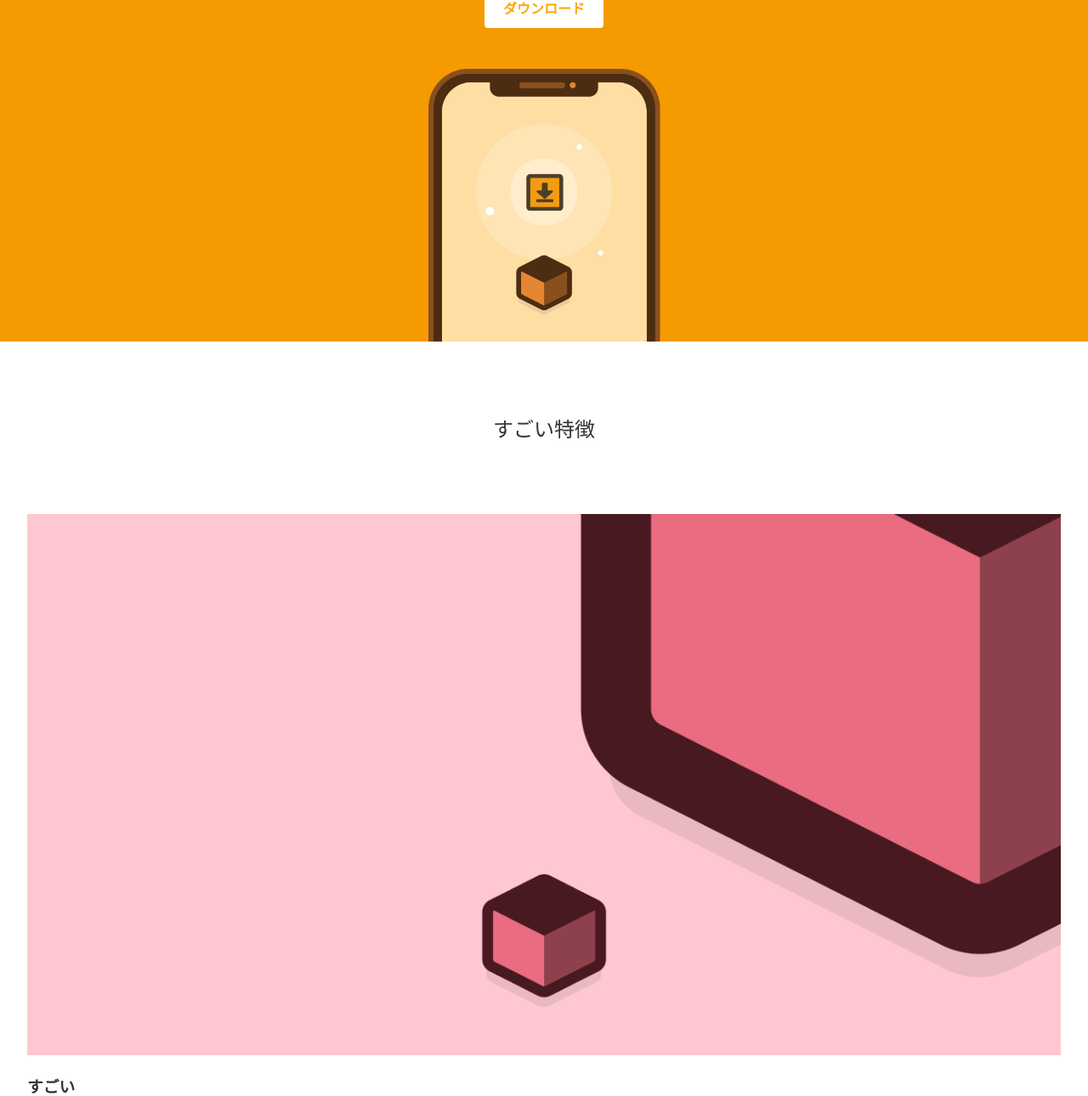
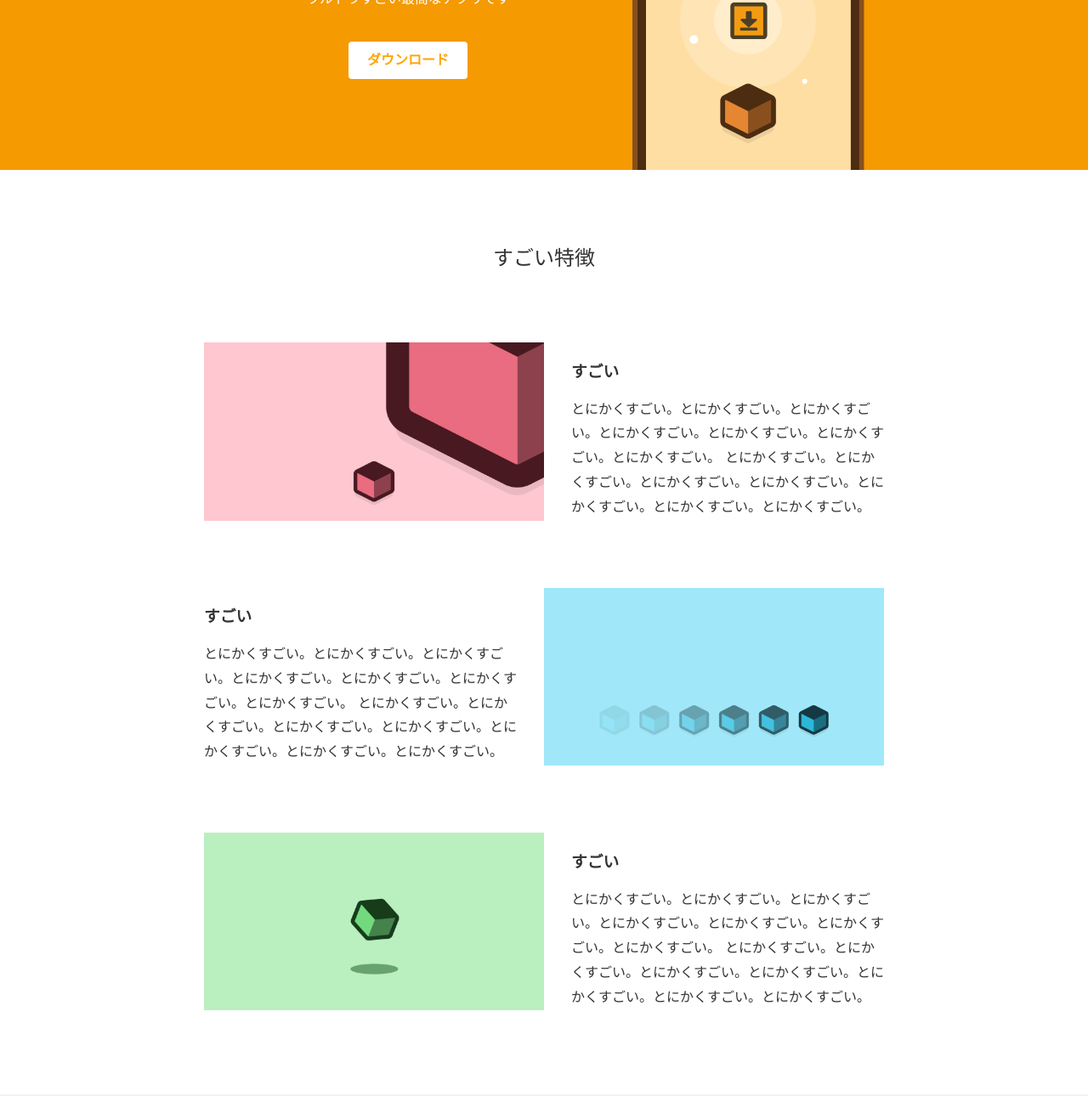
Before and after one commit to yoichi3223/dotinstall_html-practice, a plain HTML site: page index.html in a window 1280 px wide. Shown: the part 185-1475 px from the top of the page at 85% size. Drawn offline with Linux system fonts and the light colour scheme.

Commit message:
html-practice finished

```diff
--- a/css/style.css
+++ b/css/style.css
@@ -90,3 +90,49 @@ header img {
 .call-to-action .btn {
   margin: 0 auto;
 }
+footer {
+  padding: 64px 0;
+  background: #323135;
+  color: #98969c;
+  text-align: center;
+}
+@media (min-width: 900px) {
+  header .container {
+    display: flex;
+    width: 800px;
+    margin: 0 auto;
+  }
+  header .info {
+    width: 60%;
+    align-self: center;
+  }
+  header .pic {
+    width: 40%;
+  }
+  .features .container {
+    width: 800px;
+    margin: 0 auto;
+  }
+  .features section {
+    display: flex;
+    justify-content: space-between;
+  }
+  .features .pic {
+    width: 50%;
+  }
+  .features .info {
+    width: calc(50% - 32px);
+  }
+  .features section:nth-child(even) {
+    flex-direction: row-reverse;
+  }
+  .members .container {
+    display: flex;
+    width: 800px;
+    margin: 0 auto;
+    justify-content: space-between;
+  }
+  .members li {
+    width: 250px;
+  }
+}
--- a/index.html
+++ b/index.html
@@ -5,46 +5,65 @@
     <meta name="viewport" content="width=device-width, initial-scale=1.0" />
     <title>すごいアプリ</title>
     <link rel="stylesheet" href="css/style.css" />
+    <link rel="icon" href="MyAwesomeApp/favicon.ico" />
   </head>
   <body>
     <header>
+      <div class="container">
+        <div class="info">
           <h1>すごいアプリ</h1>
           <p>ウルトラすごい最高なアプリです</p>
           <a href="" class="btn">ダウンロード</a>
+        </div>
+        <div class="pic">
           <img src="MyAwesomeApp/img/top.png" alt="すごいアプリ" />
+        </div>
+      </div>
     </header>
     <section class="features">
       <h1>すごい特徴</h1>
       <div class="container">
         <section>
+          <div class="pic">
             <img src="MyAwesomeApp/img/feature1.png" alt="" />
+          </div>
+          <div class="info">
             <h1>すごい</h1>
             <p>
               とにかくすごい。とにかくすごい。とにかくすごい。とにかくすごい。とにかくすごい。とにかくすごい。とにかくすごい。
               とにかくすごい。とにかくすごい。とにかくすごい。とにかくすごい。とにかくすごい。とにかくすごい。とにかくすごい。
             </p>
+          </div>
         </section>
         <section>
+          <div class="pic">
             <img src="MyAwesomeApp/img/feature2.png" alt="" />
+          </div>
+          <div class="info">
             <h1>すごい</h1>
             <p>
               とにかくすごい。とにかくすごい。とにかくすごい。とにかくすごい。とにかくすごい。とにかくすごい。とにかくすごい。
               とにかくすごい。とにかくすごい。とにかくすごい。とにかくすごい。とにかくすごい。とにかくすごい。とにかくすごい。
             </p>
+          </div>
         </section>
         <section>
+          <div class="pic">
             <img src="MyAwesomeApp/img/feature3.png" alt="" />
+          </div>
+          <div class="info">
             <h1>すごい</h1>
             <p>
               とにかくすごい。とにかくすごい。とにかくすごい。とにかくすごい。とにかくすごい。とにかくすごい。とにかくすごい。
               とにかくすごい。とにかくすごい。とにかくすごい。とにかくすごい。とにかくすごい。とにかくすごい。とにかくすごい。
             </p>
+          </div>
         </section>
       </div>
     </section>
     <section class="members">
       <h1>メンバー紹介</h1>
-      <ul>
+      <ul class="container">
         <li>
           <img src="MyAwesomeApp/img/member1.png" alt="" />
           <h2>山田太郎</h2>
@@ -66,6 +85,7 @@
       <h1>いますぐダウンロードしよう</h1>
       <a href="" class="btn">ダウンロード</a>
     </section>
+    <footer>©すごいアプリ</footer>
     <script>
       function headerArea() {
         const header = document.querySelector("header > h1");
```
Lines whose indentation alone changed are shown as unchanged.
